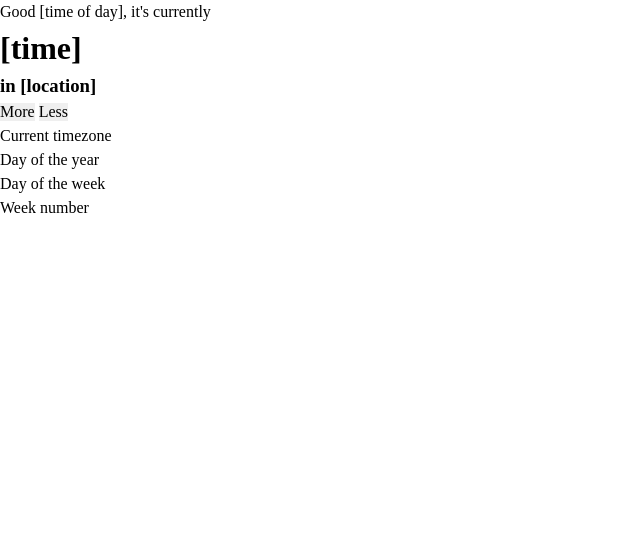
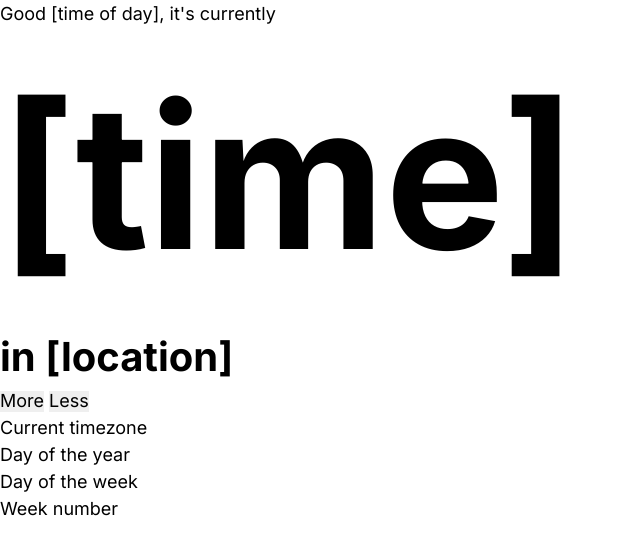
Before and after one commit to briannarenni/fe-clock, a Svelte app: page / in a window 1280 px wide. Shown: the top 554 px of the page, without its empty margins (0-640 px from the left). Built offline with nearby package versions, Linux system fonts and the light colour scheme.

Commit message:
style: Add font-scale file

```diff
--- a/src/app.css
+++ b/src/app.css
@@ -1,7 +1,11 @@
 @import '@styles/reset.css';
-@import '@styles/scale.css';
+@import '@styles/font-scale.css';
 
 :root {
+  --black: #000000;
+  --white: #FFFFFF;
+  --stone: #303030;
+  --gray: #979797;
   color-scheme: light dark;
   font-synthesis: none;
   text-rendering: optimizeLegibility;
@@ -9,3 +13,40 @@
   -moz-osx-font-smoothing: grayscale;
   -webkit-text-size-adjust: 100%;
 }
+
+html,
+body {
+  font-size: 18px;
+}
+
+body {
+  min-height: 100vh;
+  font-size: var(--font-base);
+  font-family: var(--font-family);
+  line-height: 1.5;
+  text-rendering: optimizeSpeed;
+}
+
+h1 {
+  font-size: var(--font-h1);
+}
+
+h2 {
+  font-size: var(--font-h2);
+}
+
+h3 {
+  font-size: var(--font-h3);
+}
+
+h4 {
+  font-size: var(--font-h4);
+}
+
+h5 {
+  font-size: var(--font-h5);
+}
+
+h6 {
+  font-size: var(--font-h6);
+}
--- /dev/null
+++ b/src/styles/font-scale.css
@@ -0,0 +1,36 @@
+/* Desktop font size */
+:root {
+  --font-family: 'Inter', 'Helvetica', sans-serif;
+  --font-base: 1rem;
+  --font-h1: 11.11rem;
+  --font-h2: 3.11rem;
+  --font-h3: 2.22rem;
+  --font-h4: 1.33rem;
+  --font-h5: 1.11rem;
+  --font-h6: 0.83rem;
+}
+
+/* Tablet font size */
+@media (min-width: 768px) and (max-width: 1023px) {
+  :root {
+    --font-h1: 9.72rem;
+    --font-h2: 2.22rem;
+    --font-h3: 1.78rem;
+    --font-h4: var(--font-base);
+    --font-h5: var(--font-base);
+    --font-h6: 0.83rem;
+  }
+}
+
+/* Mobile font size */
+@media (max-width: 767px) {
+  :root {
+    --font-base: 0.67rem;
+    --font-h1: 5.56rem;
+    --font-h2: 1.11rem;
+    --font-h3: 0.83rem;
+    --font-h4: 0.83rem;
+    --font-h5: 0.83rem;
+    --font-h6: 0.56rem;
+  }
+}
--- a/src/styles/reset.css
+++ b/src/styles/reset.css
@@ -13,12 +13,6 @@ h4,
 p {
   margin: 0;
   padding: 0;
-}
-
-body {
-  min-height: 100vh;
-  text-rendering: optimizeSpeed;
-  line-height: 1.5;
 }
 
 img,
--- a/src/styles/scale.css
+++ /dev/null
@@ -1,97 +0,0 @@
-:root {
-  /* Base Icon Sizing */
-  --icon-xs: 1.25em;
-  --icon-sm: 1.5em;
-  --icon-md: 2em;
-  --icon-lg: 2em;
-
-  /* Base Gap Scale */
-  --gap-xs: calc(1em * 0.5);
-  --gap-sm: 1em;
-  --gap-md: calc(1em * 1.25);
-  --gap-lg: calc(1em * 1.5);
-  --gap-xl: calc(1em * 2);
-  --gap-xxl: calc(1em * 3);
-  --gap-xxxl: calc(1em * 4);
-
-  /* Base Spacing Scale */
-  --spacing-xs: 0.25em;
-  --spacing-sm: 0.5em;
-  --spacing-md: 0.75em;
-  --spacing-lg: 1em;
-}
-
-@media (min-width: 768px) {
-  :root {
-    /* Resp. Icon Sizing */
-    --icon-xs: 1.25em;
-    --icon-sm: 1.75em;
-    --icon-md: 2em;
-    --icon-lg: 2.25em;
-
-    /* Resp. Gap Scale */
-    --gap-xs: calc(1em * 0.75);
-    --gap-sm: calc(1em * 1.25);
-    --gap-md: calc(1em * 1.5);
-    --gap-lg: calc(1em * 1.75);
-    --gap-xl: calc(1em * 2.25);
-    --gap-xxl: calc(1em * 3.5);
-    --gap-xxxl: calc(1em * 4.5);
-
-    /* Resp. Spacing Scale */
-    --spacing-xs: 0.3em;
-    --spacing-sm: 0.6em;
-    --spacing-md: 0.9em;
-    --spacing-lg: 1.2em;
-  }
-}
-
-@media (min-width: 992px) {
-  :root {
-    /* Resp. Icon Sizing */
-    --icon-xs: 1.5em;
-    --icon-sm: 2em;
-    --icon-md: 2.25em;
-    --icon-lg: 3em;
-
-    /* Resp. Gap Scale */
-    --gap-xs: calc(1em * 1);
-    --gap-sm: calc(1em * 1.5);
-    --gap-md: calc(1em * 1.75);
-    --gap-lg: calc(1em * 2);
-    --gap-xl: calc(1em * 2.5);
-    --gap-xxl: calc(1em * 4);
-    --gap-xxxl: calc(1em * 5);
-
-    /* Resp. Spacing Scale */
-    --spacing-xs: 0.35em;
-    --spacing-sm: 0.7em;
-    --spacing-md: 1em;
-    --spacing-lg: 1.3em;
-  }
-}
-
-@media (min-width: 1200px) {
-  :root {
-    /* Resp. Icon Sizing */
-    --icon-xs: 1.75em;
-    --icon-sm: 2.25em;
-    --icon-md: 2.50em;
-    --icon-lg: 3em;
-
-    /* Resp. Gap Scale */
-    --gap-xs: calc(1em * 1.25);
-    --gap-sm: calc(1em * 1.75);
-    --gap-md: calc(1em * 2);
-    --gap-lg: calc(1em * 2.5);
-    --gap-xl: calc(1em * 3);
-    --gap-xxl: calc(1em * 4.5);
-    --gap-xxxl: calc(1em * 5.5);
-
-    /* Resp. Spacing Scale */
-    --spacing-xs: 0.4em;
-    --spacing-sm: 0.8em;
-    --spacing-md: 1.1em;
-    --spacing-lg: 1.4em;
-  }
-}
```
